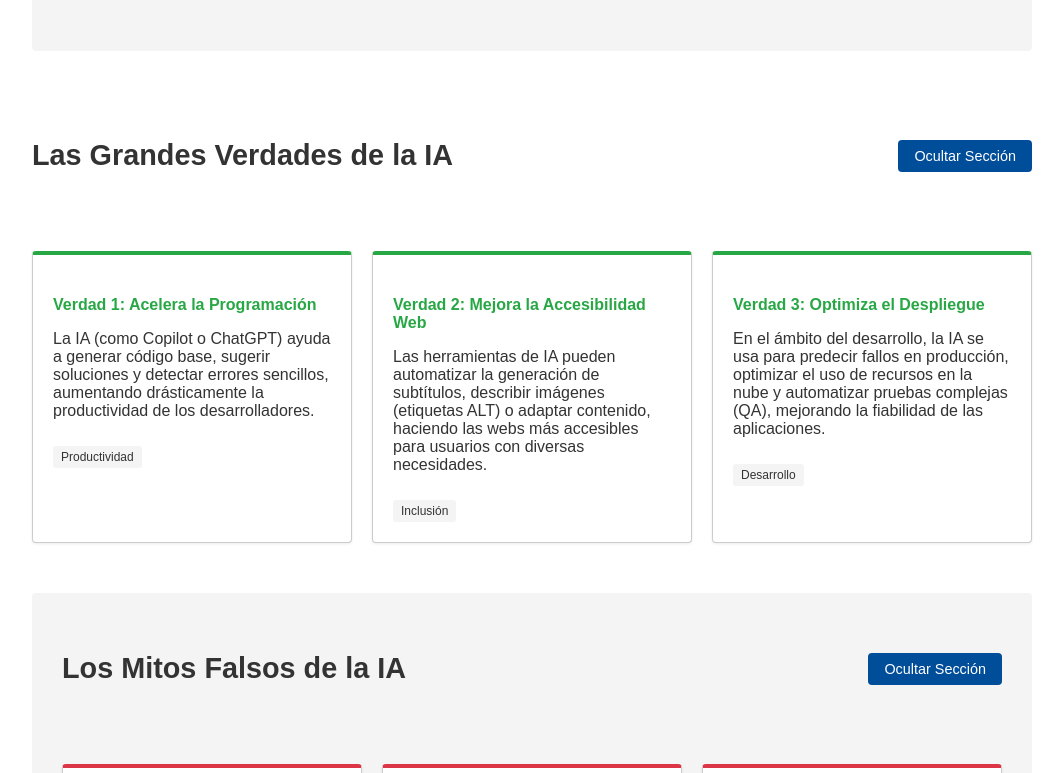
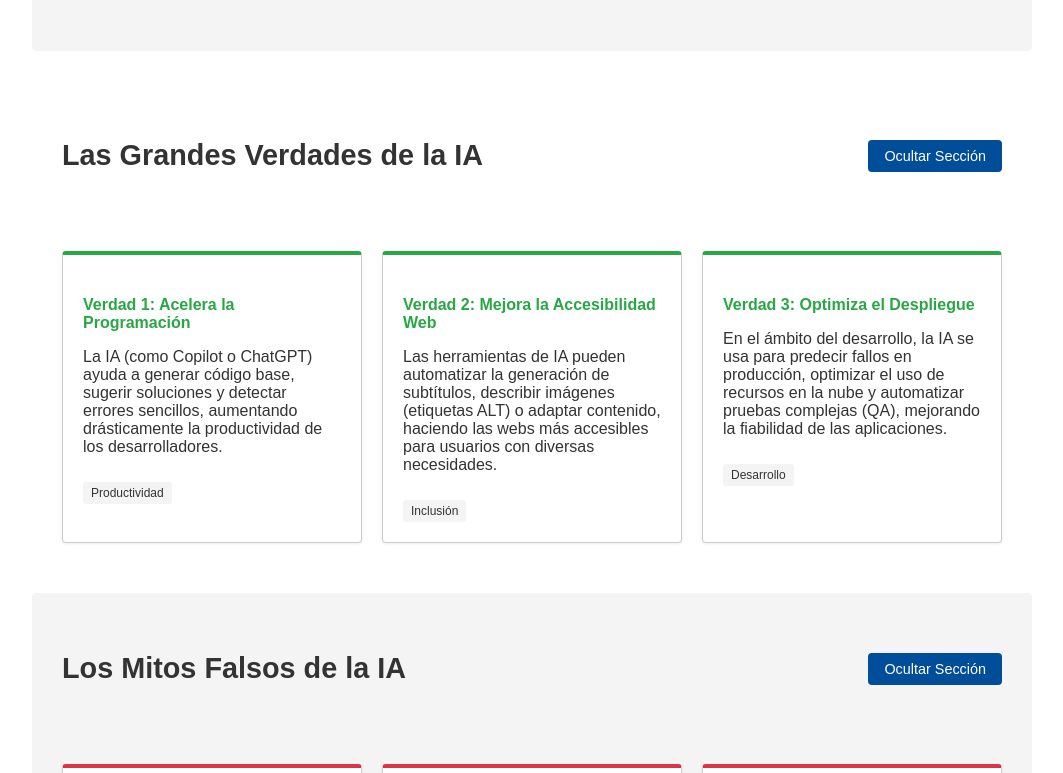
Before and after one commit to slopgom/ia, a plain HTML site: page index.html in a window 1280 px wide. Shown: the part 670-1443 px from the top of the page, without its empty margins (108-1171 px from the left). Drawn offline with Linux system fonts and the light colour scheme; a script that the page names is missing.

Commit message:
feat(html,css): Modificacion html y css.

```diff
--- a/css/style.css
+++ b/css/style.css
@@ -103,6 +103,10 @@ main {
     border-radius: 4px;
 }
 
+.section-verdades {
+    padding: 30px;
+}
+
 
 /* 5. BOTONES Y TARJETAS*/
 
--- a/index.html
+++ b/index.html
@@ -33,7 +33,7 @@
             <img src="img/ia-cerebro.webp" alt="Imagen de un cerebro digitalizado con tecnología IA">
         </section>
 
-        <section id="verdades" class="section">
+        <section id="verdades" class="section section-verdades">
             <div class="section-header">
                 <h3>Las Grandes Verdades de la IA</h3>
                 <button id="verdades-btn" class="btn" onclick="alternarVisibilidad('verdades-list')">Ocultar
```
